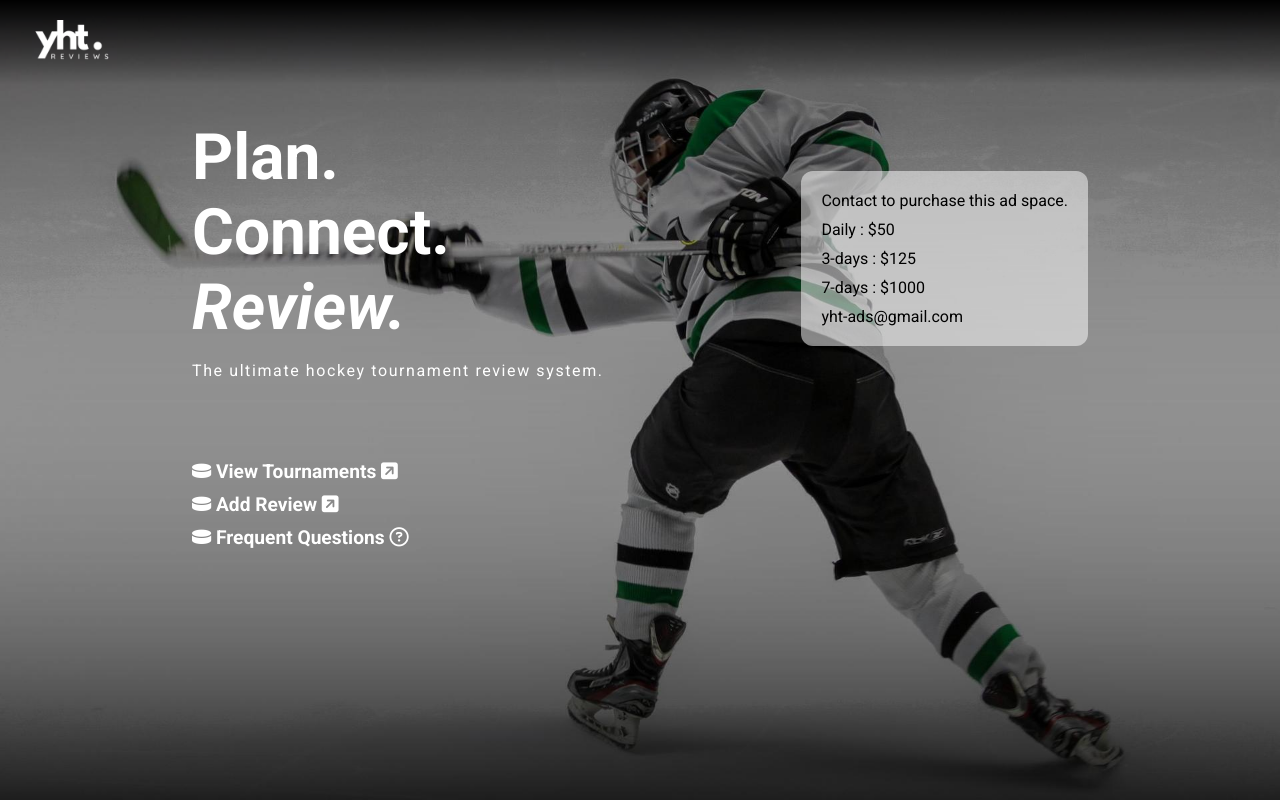
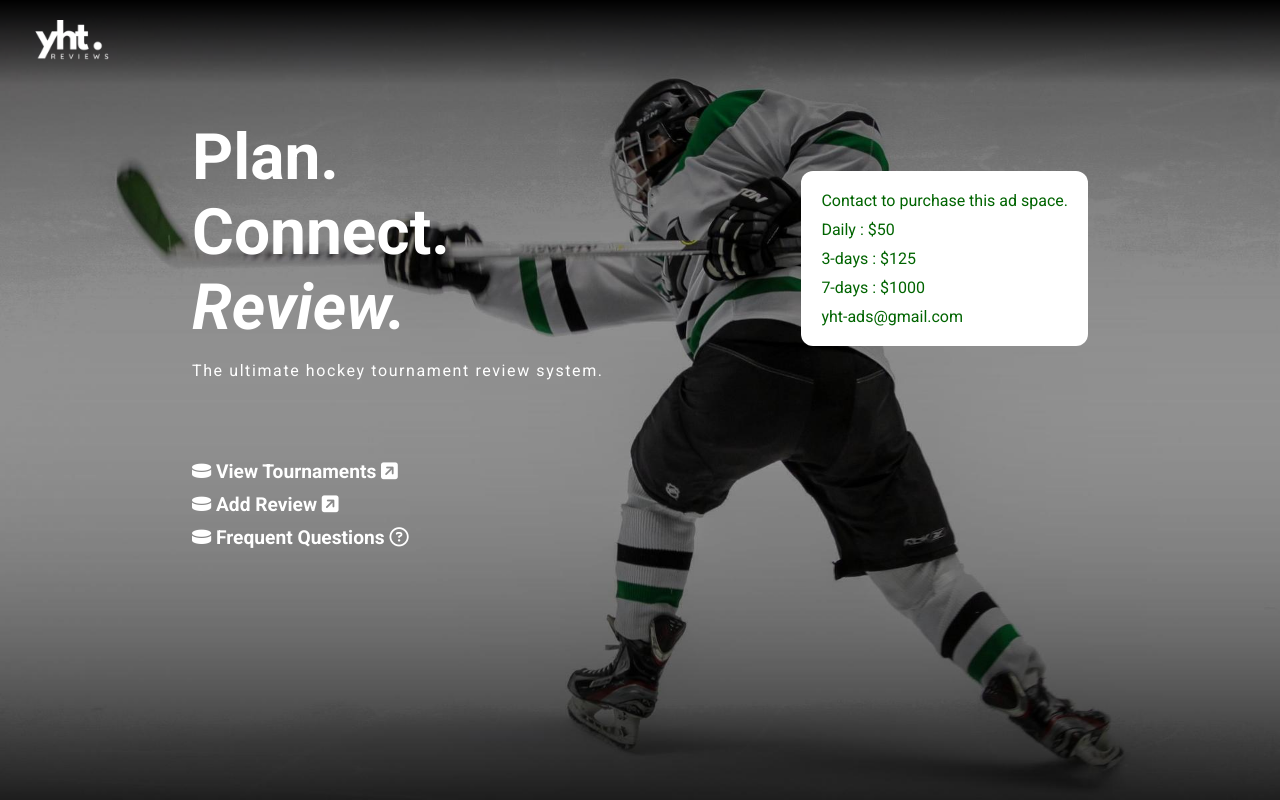
Before and after one commit to reyesjl/hockeyapp, a Django app: page / in a window 1280 px wide. Run offline with Django 5.2, Linux system fonts and the light colour scheme.

Commit message:
change color of ads;

```diff
--- a/main/static/css/index.css
+++ b/main/static/css/index.css
@@ -26,7 +26,8 @@
 
 .advertisement-wrapper {
     padding: 20px;
-    background: rgba(255, 255, 255, 0.511);
+    background: rgb(255, 255, 255);
+    color: darkgreen;
     display: flex;
     flex-direction: column;
     justify-content: center;
```
